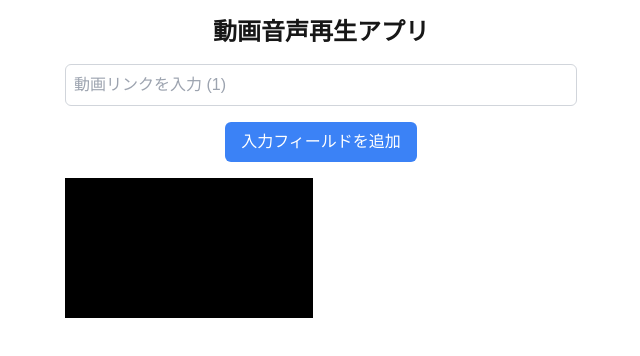
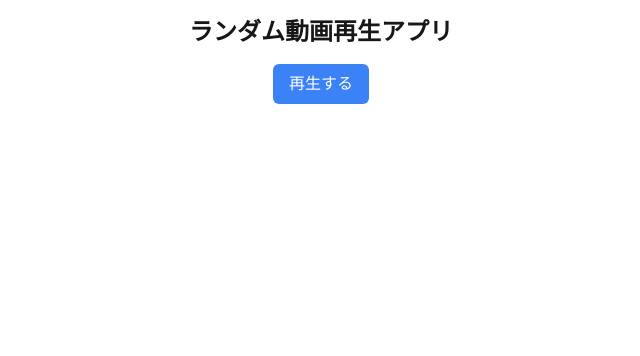
Before and after one commit to gentixyann/indofullness-app, a Next.js app: page / in a window 1280 px wide. Shown: the top 356 px of the page, without its empty margins (319-959 px from the left). Built offline with nearby package versions, Linux system fonts and the light colour scheme.

Commit message:
用意したjsonから動画urlを読み込む仕様に変更

```diff
--- a/app/page.tsx
+++ b/app/page.tsx
@@ -2,63 +2,41 @@
 
 import React, { useState } from "react";
 import ReactPlayer from "react-player";
-import style from "./style.module.css";
+import styles from "./style.module.css";
+
+import videoUrls from "../public/json/videoUrls.json";
 
 export default function Page() {
-  const [links, setLinks] = useState<string[]>([""]); // 初期状態で1つのフィールド
+  const [selectedVideos, setSelectedVideos] = useState<string[]>([]); // 選ばれた動画URL
 
-  const handleInputChange = (index: number, value: string) => {
-    const updatedLinks = [...links];
-    updatedLinks[index] = value;
-    setLinks(updatedLinks);
-  };
-
-  const addField = () => {
-    setLinks([...links, ""]);
+  // ランダムで5つの動画URLを取得
+  const fetchRandomVideos = () => {
+    const shuffled = [...videoUrls].sort(() => Math.random() - 0.5);
+    const randomVideos = shuffled.slice(0, 5); // 上位5つを選択
+    setSelectedVideos(randomVideos);
   };
 
   return (
     <div className="flex flex-col items-center p-4">
-      <h1 className="text-2xl font-bold mb-4">動画音声再生アプリ</h1>
-
-      {/* 入力フィールド（上部にまとめる） */}
-      <div className="space-y-2 w-full max-w-lg mb-4">
-        {links.map((link, index) => (
-          <div key={index} className="flex flex-row space-x-2">
-            <input
-              type="text"
-              placeholder={`動画リンクを入力 (${index + 1})`}
-              value={link}
-              onChange={(e) => handleInputChange(index, e.target.value)}
-              className="border border-gray-300 p-2 rounded-md w-full"
-            />
-          </div>
-        ))}
-      </div>
-
-      {/* フィールド追加ボタン */}
+      <h1 className="text-2xl font-bold mb-4">ランダム動画再生アプリ</h1>
       <button
-        onClick={addField}
+        onClick={fetchRandomVideos}
         className="bg-blue-500 text-white px-4 py-2 rounded-md hover:bg-blue-600 mb-4"
       >
-        入力フィールドを追加
+        再生する
       </button>
 
-      {/* 動画表示（下部に配置） */}
-      {/* <div className="space-y-4 w-full max-w-lg"> */}
-      <div className="grid grid-cols-2 gap-4 w-full max-w-lg">
-        {links.map((link, index) => (
-          <div key={index} className={style.videoWrapper}>
-            {link && (
-              <ReactPlayer
-                key={link} // URLごとに異なるキーを設定
-                url={link}
-                controls={true}
-                playing={true}
-                width="100%"
-                height="100%"
-              />
-            )}
+      {/* 動画表示（2カラム） */}
+      <div className="grid grid-cols-1 sm:grid-cols-2 gap-4 w-full max-w-3xl">
+        {selectedVideos.map((url, index) => (
+          <div key={index} className={styles.videoWrapper}>
+            <ReactPlayer
+              url={url}
+              controls
+              playing
+              width="100%"
+              height="100%"
+            />
           </div>
         ))}
       </div>
--- /dev/null
+++ b/public/json/videoUrls.json
@@ -0,0 +1,9 @@
+[
+  "https://www.youtube.com/watch?v=dtSSwwJ-Z1k",
+  "https://www.youtube.com/watch?v=1barlLC-098",
+  "https://www.youtube.com/watch?v=PfXD6JDx-pw",
+  "https://www.youtube.com/watch?v=SGWsyaa-QsY",
+  "https://www.youtube.com/watch?v=LoV4hmhI8K0",
+  "https://www.youtube.com/watch?v=MQA4DRNDxfo",
+  "https://www.youtube.com/watch?v=fB5aXzq8-oM"
+]
--- a/tsconfig.json
+++ b/tsconfig.json
@@ -13,6 +13,7 @@
     "isolatedModules": true,
     "jsx": "preserve",
     "incremental": true,
+    "baseUrl": ".",
     "plugins": [
       {
         "name": "next"
```
